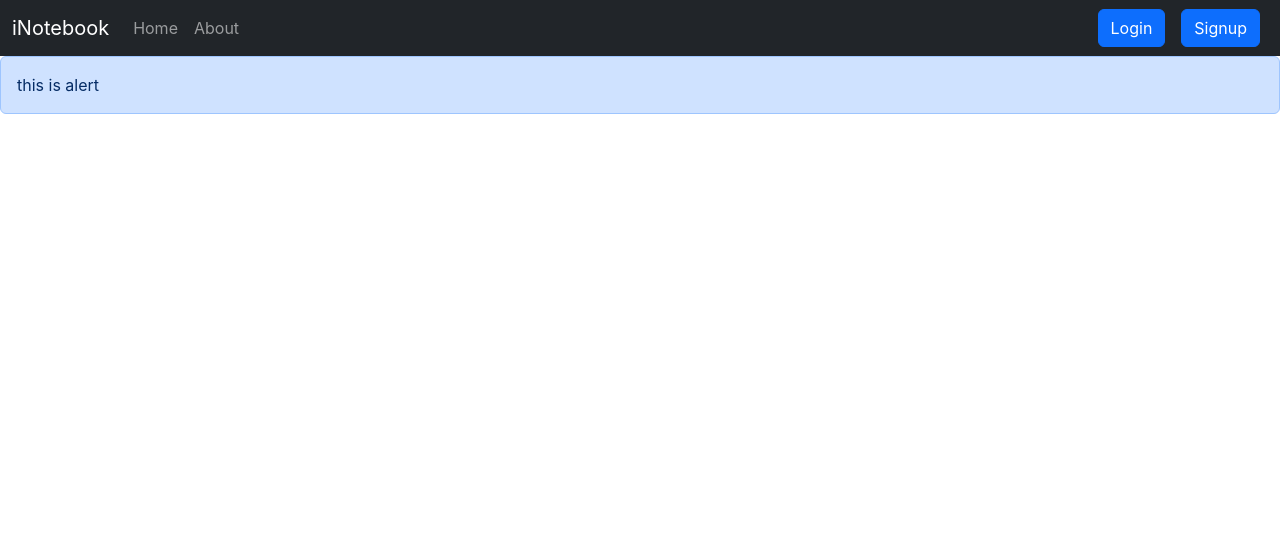
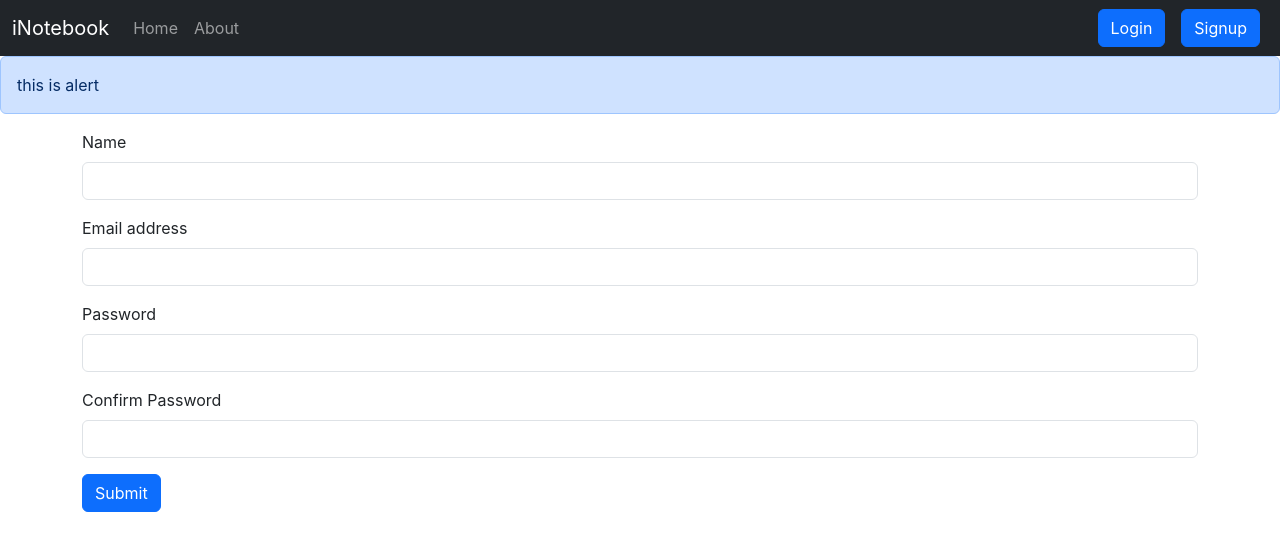
Before and after one commit to KirthanKumar/inotebook, a React (Create React App) app: page /signup in a window 1280 px wide. Shown: the top 550 px of the page. Built offline with nearby package versions, Linux system fonts and the light colour scheme.

Commit message:
#70 - Adding Signup component to iNotebook

```diff
--- a/src/components/Signup.js
+++ b/src/components/Signup.js
@@ -1,11 +1,112 @@
-import React from 'react';
+import React, { useState } from "react";
+import { useNavigate } from "react-router-dom";
 
 const Signup = () => {
+  const [credentials, setCredentials] = useState({
+    name: "",
+    email: "",
+    password: "",
+    cpassword: "",
+  });
+
+  let navigate = useNavigate();
+
+  const handleSubmit = async (e) => {
+    e.preventDefault();
+    const response = await fetch("http://localhost:5000/api/auth/createuser", {
+      method: "POST",
+      headers: {
+        "Content-Type": "application/json",
+      },
+      body: JSON.stringify({
+        name: credentials.name,
+        email: credentials.email,
+        password: credentials.password,
+      }),
+    });
+    const json = await response.json();
+    console.log(json);
+
+    if (json.success) {
+      // save the auth token and redirect
+      localStorage.setItem("token", json.authtoken);
+      navigate("/");
+    } else {
+      alert("Invalid credentials");
+    }
+  };
+
+  const onChange = (e) => {
+    setCredentials({ ...credentials, [e.target.name]: e.target.value });
+  };
+
   return (
     <div>
-
+      <form onSubmit={handleSubmit}>
+        <div className="mb-3">
+          <label htmlFor="name" className="form-label">
+            Name
+          </label>
+          <input
+            type="text"
+            className="form-control"
+            id="name"
+            aria-describedby="emailHelp"
+            name="name"
+            value={credentials.name}
+            onChange={onChange}
+          />
+        </div>
+        <div className="mb-3">
+          <label htmlFor="email" className="form-label">
+            Email address
+          </label>
+          <input
+            type="email"
+            className="form-control"
+            id="email"
+            aria-describedby="emailHelp"
+            name="email"
+            value={credentials.email}
+            onChange={onChange}
+          />
+        </div>
+        <div className="mb-3">
+          <label htmlFor="password" className="form-label">
+            Password
+          </label>
+          <input
+            type="password"
+            className="form-control"
+            id="password"
+            name="password"
+            value={credentials.password}
+            onChange={onChange}
+            minLength={5}
+            required
+          />
+        </div>
+        <div className="mb-3">
+          <label htmlFor="cpassword" className="form-label">
+            Confirm Password
+          </label>
+          <input
+            type="password"
+            className="form-control"
+            id="cpassword"
+            name="cpassword"
+            value={credentials.cpassword}
+            onChange={onChange}
+            minLength={5}
+            required
+          />
+        </div>
+        <button type="submit" className="btn btn-primary">
+          Submit
+        </button>
+      </form>
     </div>
   );
-}
+};
 
 export default Signup;
```
Also changed, not shown: myNotes/67.txt, 1 other file (tests, documents, lock files or other folders).
